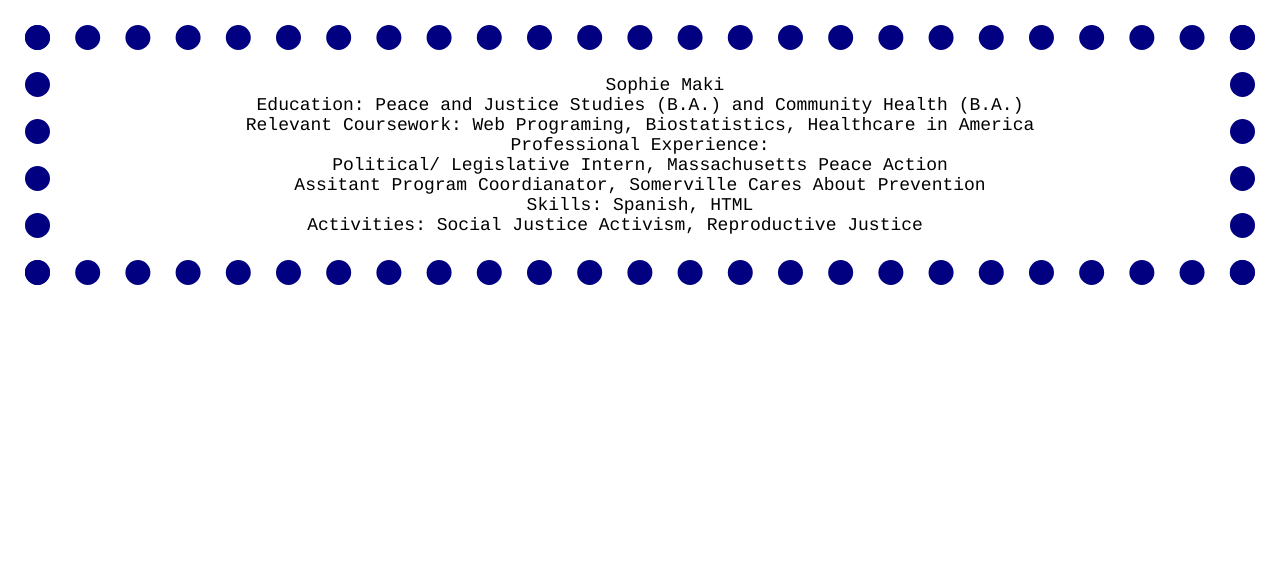
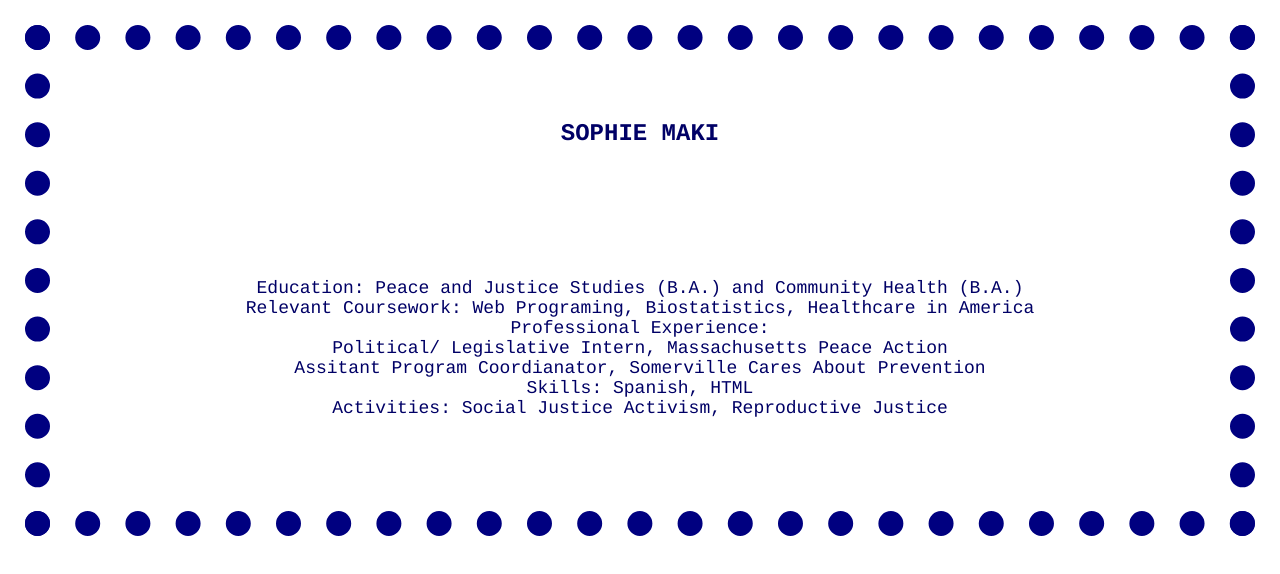
Before and after one commit to smaki01/smaki01.github.io, a plain HTML site: page resume.html in a window 1280 px wide. Drawn offline with Linux system fonts and the light colour scheme.

Commit message:
fixed errors CSS file

```diff
--- a/resume.html
+++ b/resume.html
@@ -2,10 +2,14 @@
 <html>
 <head>
 <link rel="stylesheet" type="text/css" href="stylesheet.css">
+<title>Sophie Maki: Resume</title>
+	<meta charset="utf-8">
+	<meta name="viewport" content="width=device-width, initial-scale=1.0, maximum-scale=1.0, user-scalable=1"/>
 </head>
 <body>
-<p2>
-Sophie Maki<br>
+<h2> SOPHIE MAKI </h2>
+<br>
+<p>
 Education: Peace and Justice Studies (B.A.) and Community Health (B.A.)<br>
 Relevant Coursework: Web Programing, Biostatistics, Healthcare in America<br>
 Professional Experience: <br>
@@ -13,7 +17,7 @@ Political/ Legislative Intern, Massachusetts Peace Action <br>
 Assitant Program Coordianator, Somerville Cares About Prevention <br>
 Skills: Spanish, HTML <br>
 Activities: Social Justice Activism, Reproductive Justice
-</p2>
+</p>
 
 </body>
 </html>
--- a/stylesheet.css
+++ b/stylesheet.css
@@ -9,19 +9,21 @@ body{
 }
 
 
-p1 {
-color:  000066;
+h1 {
+color:  #000066;
 font-size: 500%;
 padding: 50px;
 
 }
 
-p2 {
-	color: 000066;
+h2 {
+	color: #000066;
+font-size: x-large;
+padding: 25px;;
+}
+
+p{
+	color: #000066;
 	font-size: large;
 	padding: 50px;
-
-}
- #photo {
-
  }
```
Also changed, not shown: bio.html (+6 -2 lines), index.html (+7 -4 lines).
